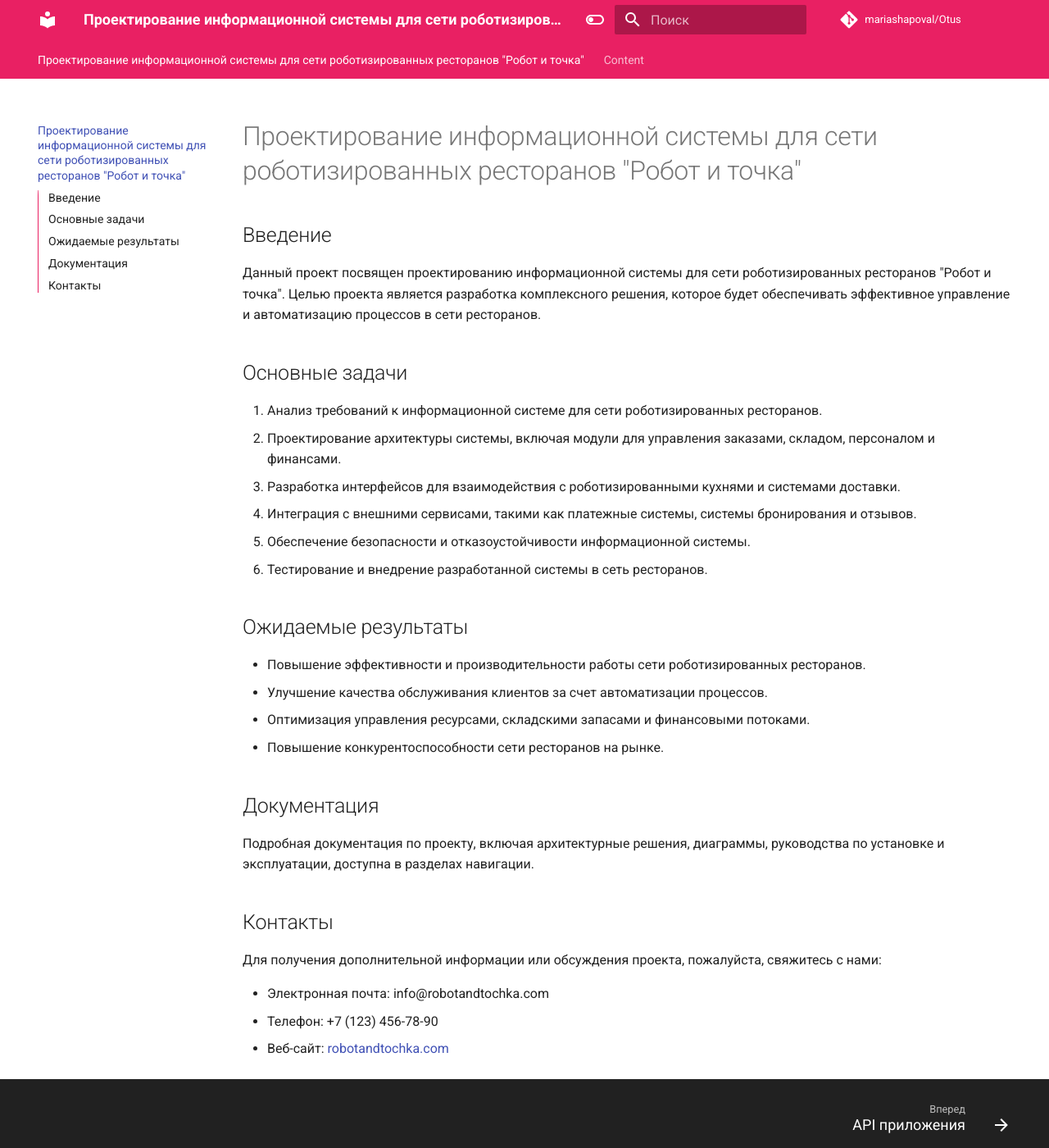
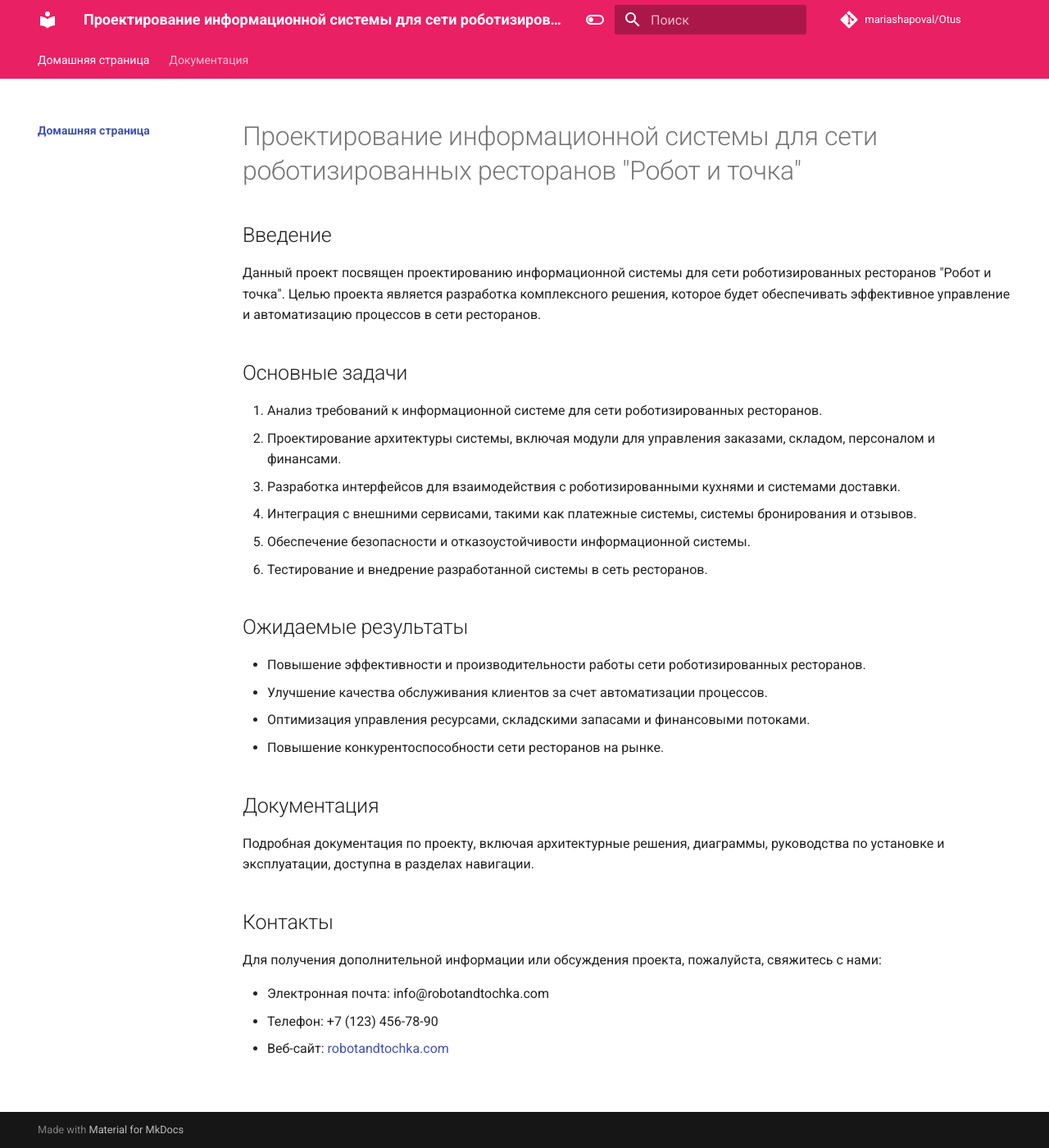
Before and after one commit to mariashapoval/Otus, an MkDocs documentation site: the page built from docs/index.md, in a window 1280 px wide and 1400 px high. Shown: the whole window at 82% size. Built offline with MkDocs 1.6.1 and Material for MkDocs 9.7.7, drawn with Linux system fonts in a browser that asks for light colours; comment, search, counter and statistics services are not loaded.

Commit message:
Update mkdocs.yml

```diff
--- a/mkdocs.yml
+++ b/mkdocs.yml
@@ -56,3 +56,11 @@ markdown_extensions:
   - pymdownx.superfences:
       custom_fences:
         - name: mermaid
+
+nav:
+  - Домашняя страница:
+    - index.md
+  - Документация:
+    - glossary.md
+    - architecture.md
+    - api.md
```
